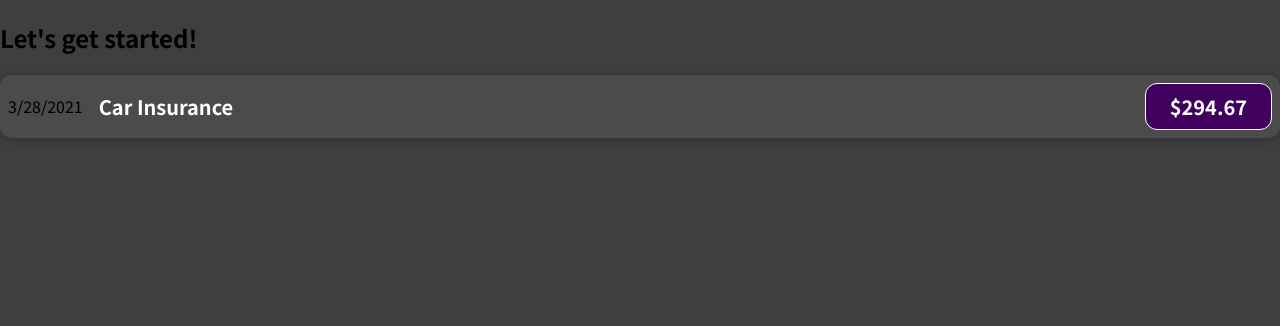
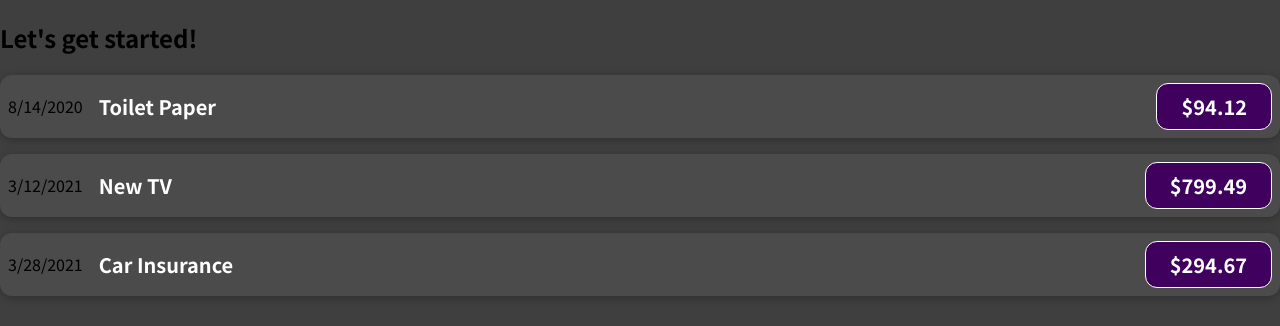
Before and after one commit to azamatyudaev/react-complete-guide, a React (Create React App) app: page / in a window 1280 px wide. Shown: the top 326 px of the page. Built offline with nearby package versions, Linux system fonts and the light colour scheme.

Commit message:
Lesson 5 Passing data via props

```diff
--- a/src/App.jsx
+++ b/src/App.jsx
@@ -1,10 +1,46 @@
 import ExpensesItem from './components/ExpensesItem'
 
 function App() {
+  const expenses = [
+    {
+      id: 'e1',
+      title: 'Toilet Paper',
+      amount: 94.12,
+      date: new Date(2020, 7, 14)
+    },
+    { id: 'e2', title: 'New TV', amount: 799.49, date: new Date(2021, 2, 12) },
+    {
+      id: 'e3',
+      title: 'Car Insurance',
+      amount: 294.67,
+      date: new Date(2021, 2, 28)
+    },
+    {
+      id: 'e4',
+      title: 'New Desk (Wooden)',
+      amount: 450,
+      date: new Date(2021, 5, 12)
+    }
+  ]
+
   return (
     <div>
       <h2>Let's get started!</h2>
-      <ExpensesItem></ExpensesItem>
+      <ExpensesItem
+        title={expenses[0].title}
+        amount={expenses[0].amount}
+        date={expenses[0].date}
+      ></ExpensesItem>
+      <ExpensesItem
+        title={expenses[1].title}
+        amount={expenses[1].amount}
+        date={expenses[1].date}
+      ></ExpensesItem>
+      <ExpensesItem
+        title={expenses[2].title}
+        amount={expenses[2].amount}
+        date={expenses[2].date}
+      ></ExpensesItem>
     </div>
   )
 }
--- a/src/components/ExpensesItem.jsx
+++ b/src/components/ExpensesItem.jsx
@@ -1,16 +1,16 @@
 import './ExpensesItem.css'
 
-const ExpensesItem = () => {
+const ExpensesItem = (props) => {
   const expenseDate = new Date(2021, 2, 28)
   const expenseTitle = 'Car Insurance'
   const expenseAmount = 294.67
 
   return (
     <div className="expense-item">
-      <div>{expenseDate.toLocaleDateString()}</div>
+      <div>{props.date.toLocaleDateString()}</div>
       <div className="expense-item__description">
-        <h2>{expenseTitle}</h2>
-        <div className="expense-item__price">${expenseAmount}</div>
+        <h2>{props.title}</h2>
+        <div className="expense-item__price">${props.amount}</div>
       </div>
     </div>
   )
```
